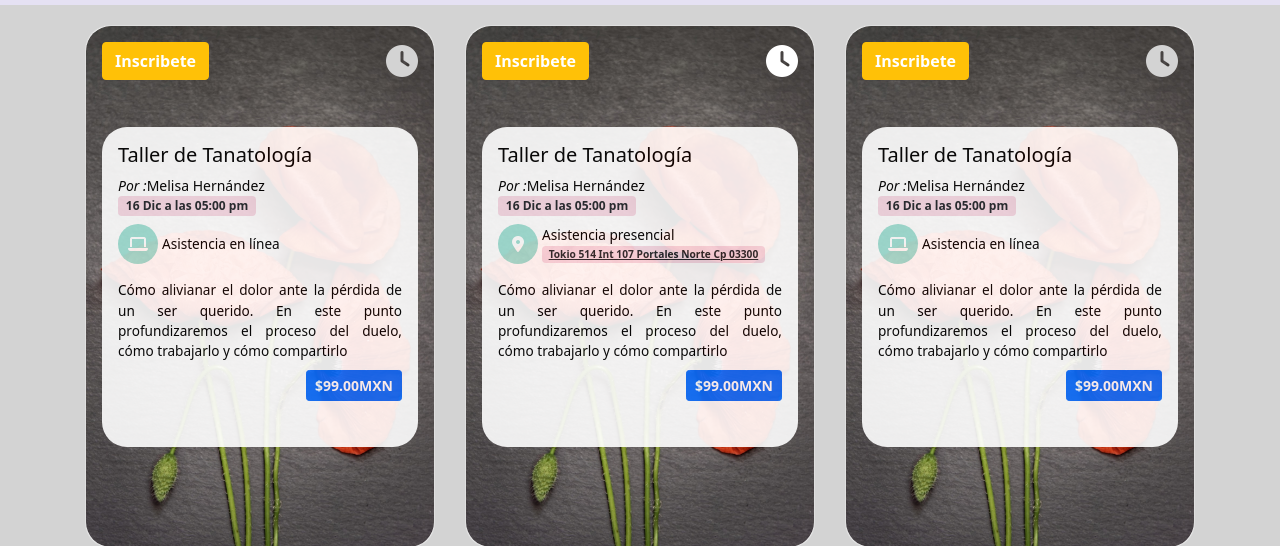
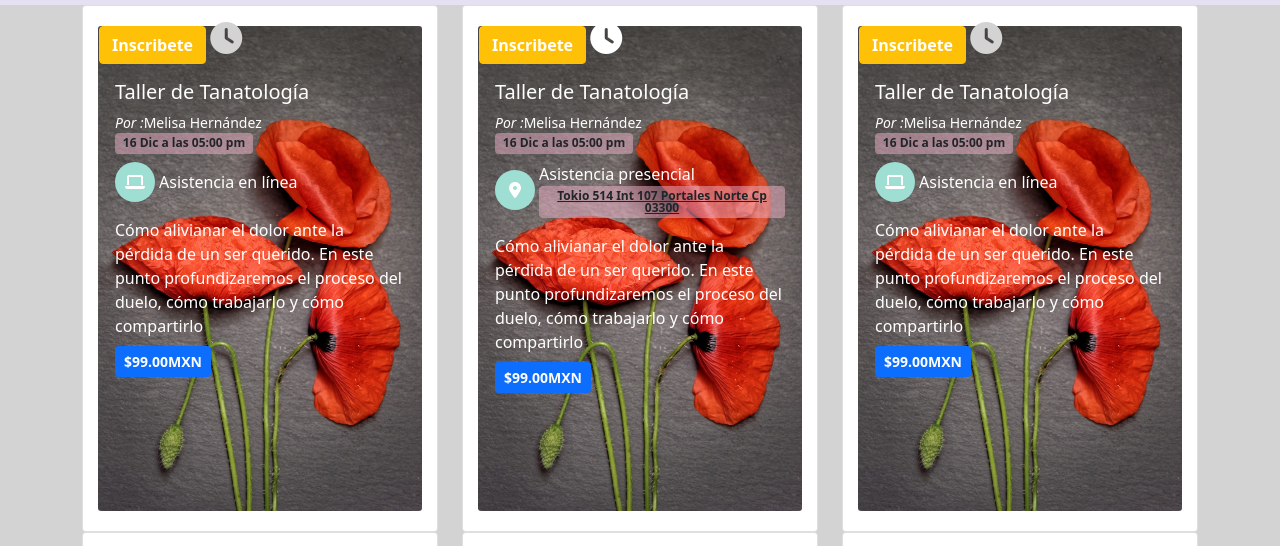
Before and after one commit to irveha/fisem-prototype, a plain HTML site: page index.html in a window 1280 px wide. Shown: the part 215-761 px from the top of the page. Drawn offline with nearby package versions, Linux system fonts and the light colour scheme.

Commit message:
Update index.css
Se realizarón cambios en el archivo css

```diff
--- a/index.css
+++ b/index.css
@@ -157,49 +157,6 @@ body {
 
 /* Calendario styles */
 
-.dia {
-	display: flex;
-	justify-content: space-around;
-	padding: 20px 15px;
-}
-
-.evento {
-	/* height: 50px; */
-	max-width: 350px;
-	border-radius: 25px;
-}
-
-.evento .img {
-	border-radius: 25px;
-}
-
-.arriba {
-	display: flex;
-	flex-wrap: nowrap;
-	flex-direction: row;
-	justify-content: space-between;
-	align-items: center;
-}
-
-/* .abajo {
-	margin-top: 100px;
-	color: black;
-	height: 320px;
-	padding: 20px;
-	background: #fff;
-	border-radius: 25px;
-} */
-
-.abajo {
-	margin-top: 15%;
-	color: black;
-	height: 320px;
-	/* padding: 20px; */
-	background: #fff;
-	border-radius: 25px;
-	opacity: 0.9;
-}
-
 .asistencia {
 	display: table-cell;
 	width: 40px;
@@ -213,26 +170,30 @@ body {
 	align-items: center;
 }
 
-.descripcion {
-	text-align: justify;
-	font-size: 0.85em;
-	font-weight: 400;
+.card-imagen {
+	background-image: url(./assets/imagen.jpg);
+	background-size: cover;
+	background-position: center;
+	background-repeat: no-repeat;
+	border-radius: 20px;
 }
 
-.textos {
-	font-size: 0.85em;
-	color: black;
+.card-tittle-positon {
+	display: flex;
+	flex-direction: row;
+	justify-content: space-between;
+	align-items: center;
 }
 
-.direccion {
-	font-size: 0.85em;
+.card-impartido {
+	display: flex;
+	flex-direction: column;
+	align-items: flex-start;
+	margin-bottom: 10px;
 }
 
-.boton-precio {
-	/* display: flex; */
-	margin-top: 5px;
-	text-align: right;
-	/* flex-wrap: nowrap; */
-	/* justify-content: flex-end; */
-	word-wrap: break-word;
+.evento {
+	display: flex;
+	justify-content: space-around;
+	padding: 20px 15px;
 }
```
